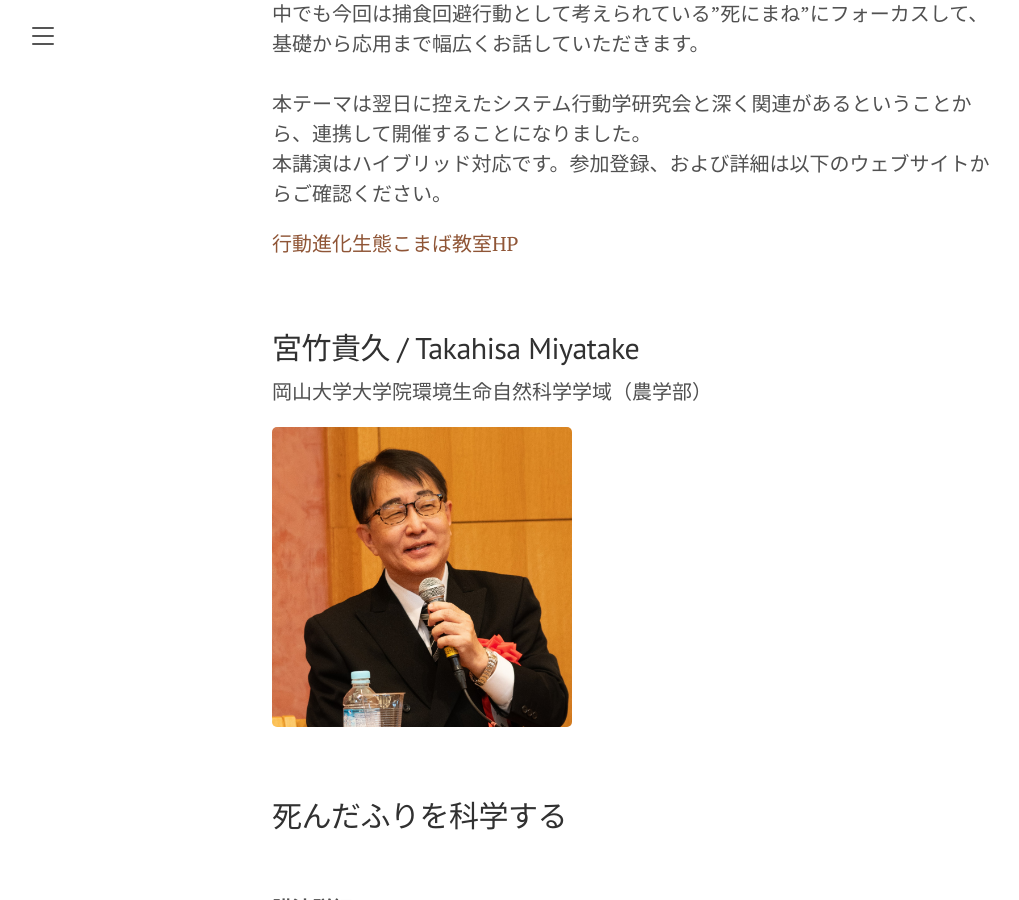
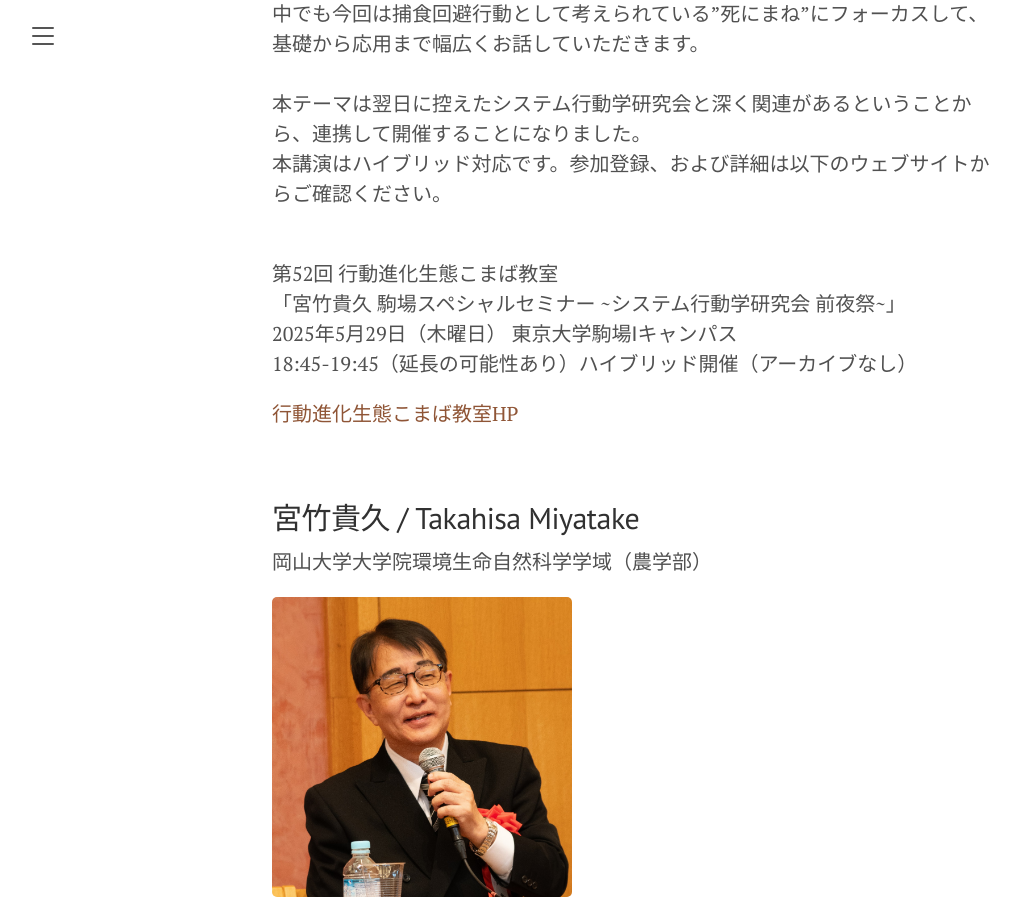
Before and after one commit to SystemsEthology/website, a Jekyll site: the page built from event_01/conference01_eve.md, in a window 1280 px wide and 900 px high, scrolled down 563 px. Shown: the whole window, without its empty margins (8-1027 px from the left). Built offline with Jekyll 4.4.1, drawn with Linux system fonts in a browser that asks for light colours.

Commit message:
Update conference01_eve.md

```diff
--- a/event_01/conference01_eve.md
+++ b/event_01/conference01_eve.md
@@ -12,7 +12,12 @@ order: 2
 宮竹先生は本セミナーのテーマである行動・進化・生態のすべてをテーマに、昆虫を始めとした小動物が環境とどのように相互作用して生きているか、特に環境変動が生物の形質に及ぼす影響についてご研究されています。<br>
 中でも今回は捕食回避行動として考えられている"死にまね"にフォーカスして、基礎から応用まで幅広くお話していただきます。<br><br>
 本テーマは翌日に控えたシステム行動学研究会と深く関連があるということから、連携して開催することになりました。<br>
-本講演はハイブリッド対応です。参加登録、および詳細は以下のウェブサイトからご確認ください。
+本講演はハイブリッド対応です。参加登録、および詳細は以下のウェブサイトからご確認ください。<br><br>
+
+第52回 行動進化生態こまば教室<br>
+「宮竹貴久 駒場スペシャルセミナー ~システム行動学研究会 前夜祭~」<br>
+2025年5月29日（木曜日） 東京大学駒場Ⅰキャンパス<br>
+18:45-19:45（延長の可能性あり）ハイブリッド開催（アーカイブなし）<br>
 
 <a href="https://sites.google.com/site/komabaecoevo/" target="_blank" rel="noopener noreferrer">行動進化生態こまば教室HP</a>
 
```
